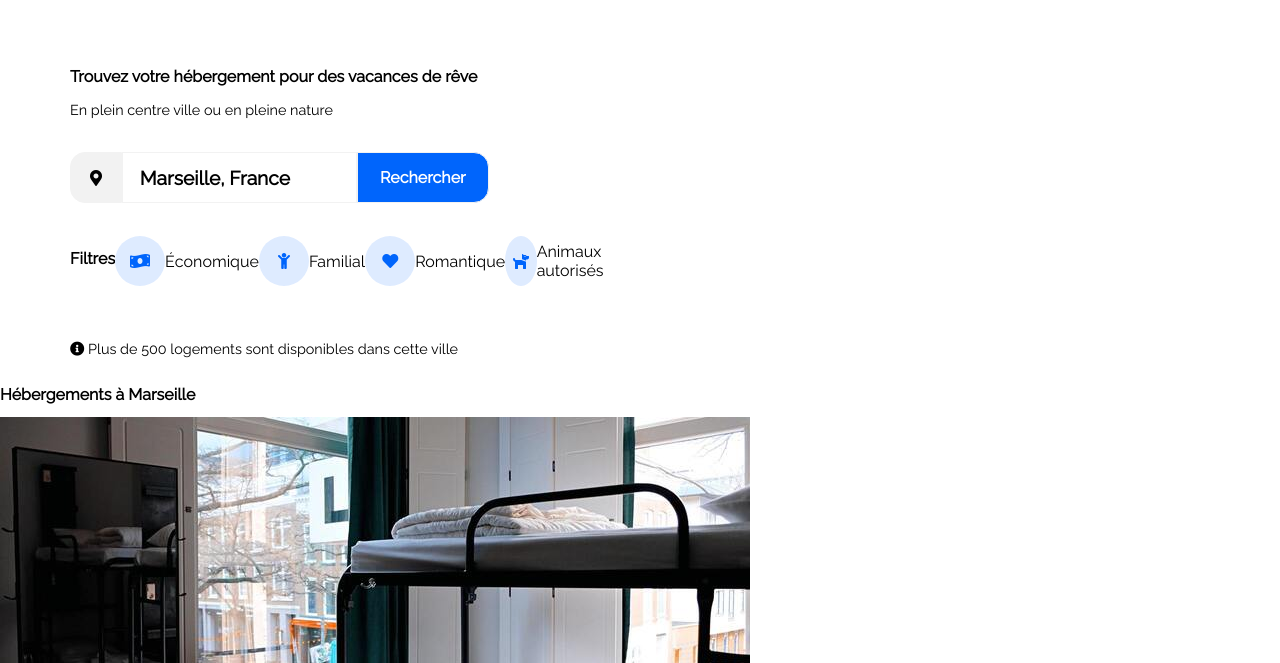
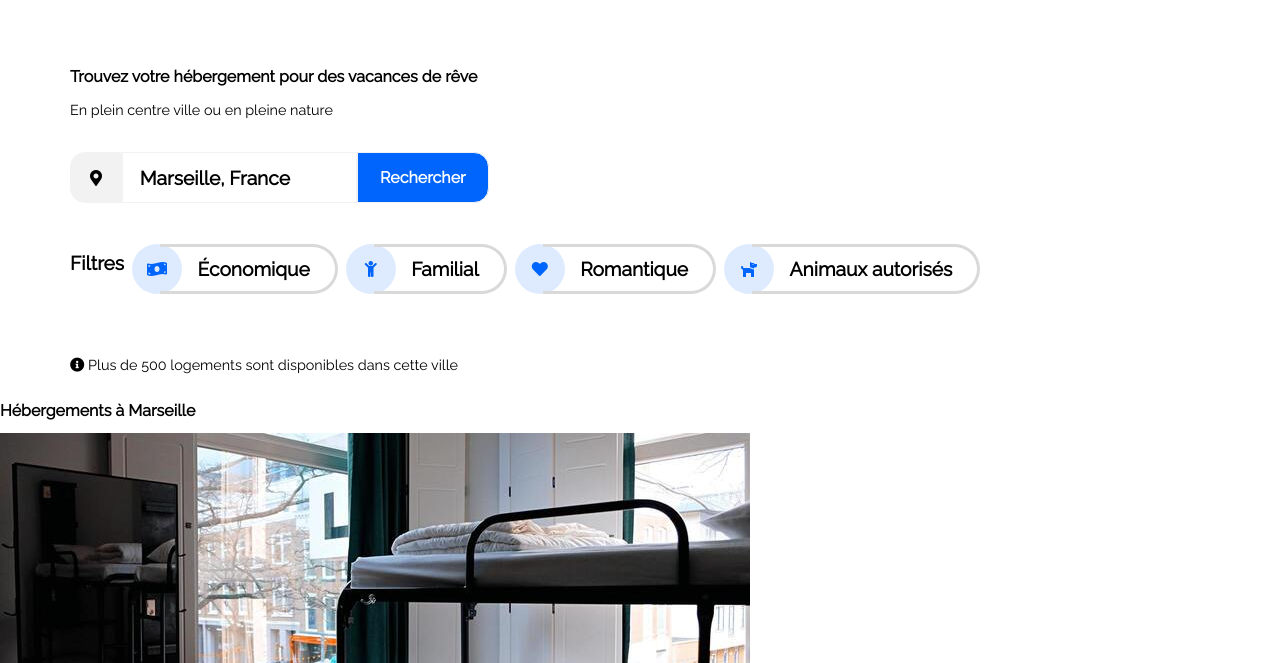
Before and after one commit to Sebastien-Dec/DecorneSebastien_2_20052021, a plain HTML site: page index.html in a window 1280 px wide. Shown: the part 137-800 px from the top of the page. Drawn offline with Linux system fonts and the light colour scheme.

Commit message:
Filters Layout

```diff
--- a/css/styles.css
+++ b/css/styles.css
@@ -141,17 +141,18 @@ button .fa-search {
 
 /* filters */
 
-.e {
-    text-transform:uppercase;
-}
-
 .filter {
     display: flex;
     padding-top: 33px;
     padding-bottom:40px;
 }
 
+.filter h1 {
+    font-size: 1.2em;
+}
+
 .filter i {
+    margin: 8px;
     color: #0065fc;
     background-color: #deebff;
     width: 50px;
@@ -162,7 +163,19 @@ button .fa-search {
     align-items: center;
 }
 
-.filter span {
+.filter label {
     display: flex;
     align-items: center;
 }
+
+.filter input {
+    font-size: 1.2em;
+    font-weight: bold;
+    margin-left: -30px;
+    height: 50px;
+    padding: 0 25px 0 37.5px;
+    border : 3px solid #d9d9d9;
+    border-left: 3px transparent;
+    border-radius: 0 50px 50px 0;
+    background: transparent;
+}
--- a/index.html
+++ b/index.html
@@ -43,10 +43,10 @@
                     </div>
                     <div class="filter">
                         <h1>Filtres </h1>
-                        <span class="eco"><i class="fas fa-money-bill-wave"></i> <span class="e">é</span>conomique</span>
-                        <span class="child"><i class="fas fa-child"></i> Familial</span>
-                        <span class="heart"><i class="fas fa-heart"></i> Romantique</span>
-                        <span class="dog"><i class="fas fa-dog"></i> Animaux autorisés</span>
+                        <label for="economic"><i class="fas fa-money-bill-wave"></i><input id="economic" type="button" value="Économique" /></label>
+                        <label for="family"><i class="fas fa-child"></i><input id="family" type="button" value="Familial" /></label>
+                        <label for="romantic"><i class="fas fa-heart"></i><input id="romantic" type="button" value="Romantique" /></label>
+                        <label for="animals"><i class="fas fa-dog"></i><input id="animals" type="button" value="Animaux autorisés" /></label>
                     </div>
                 </form>
                 <p>
```
